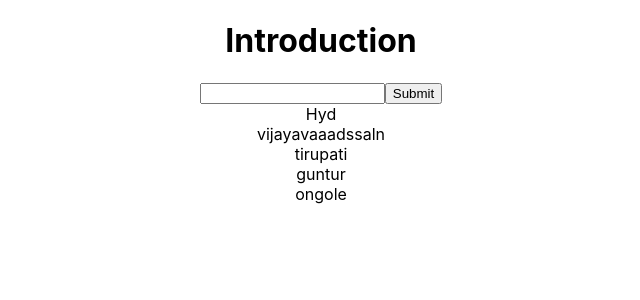
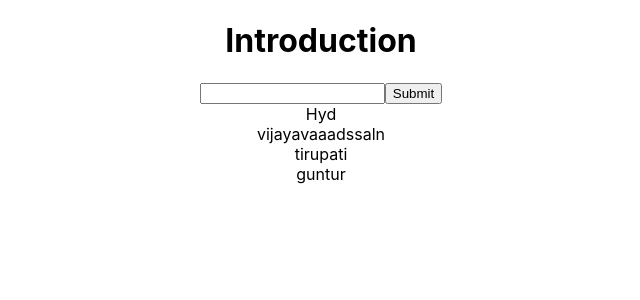
Before and after one commit to kondarao-l/javaScript-13579, a React (Create React App) app: page / in a window 1280 px wide. Shown: the top 300 px of the page, without its empty margins (319-959 px from the left). Built offline with nearby package versions, Linux system fonts and the light colour scheme.

Commit message:
remove ongole

```diff
--- a/src/App.js
+++ b/src/App.js
@@ -20,10 +20,7 @@ const cities = [
     id: 4,
     name:'guntur'
   },
-  {
-    id: 5,
-    name:'ongole'
-  }
+
 ]
 function App() {
 
```
